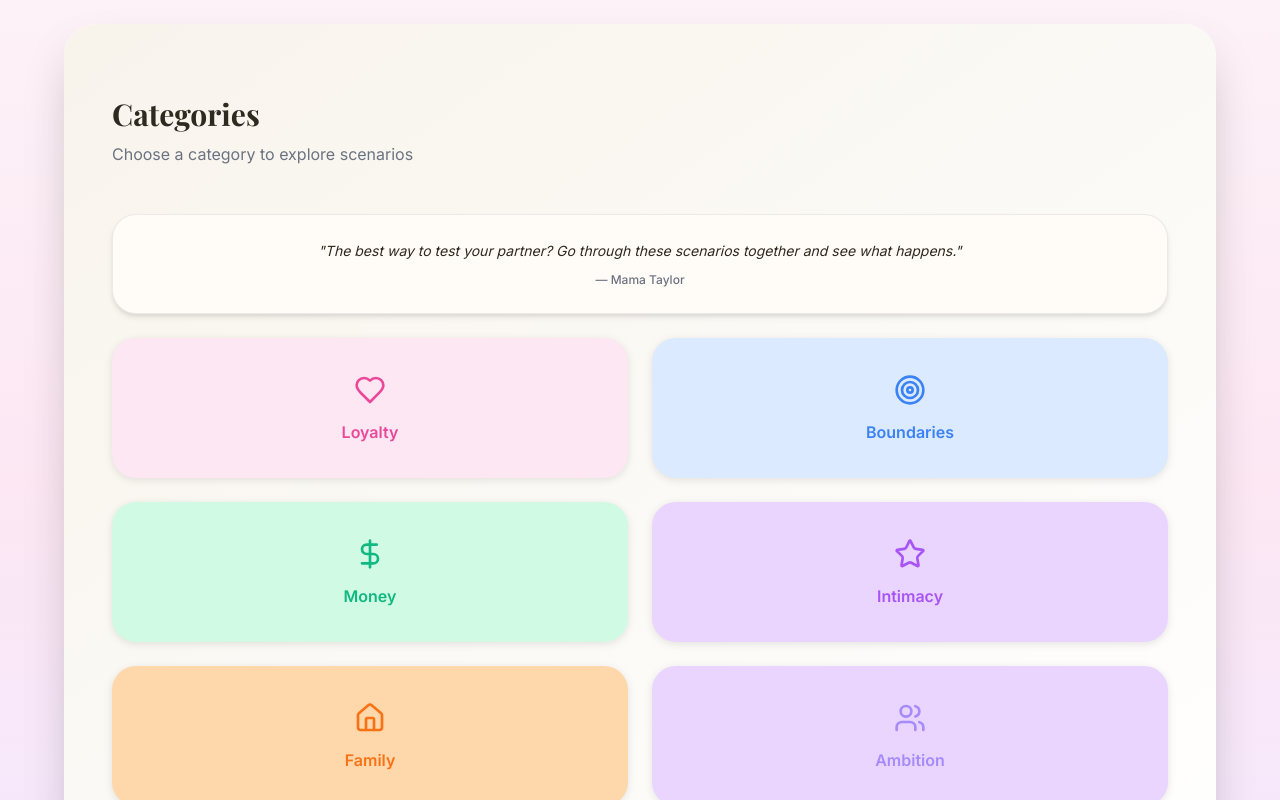
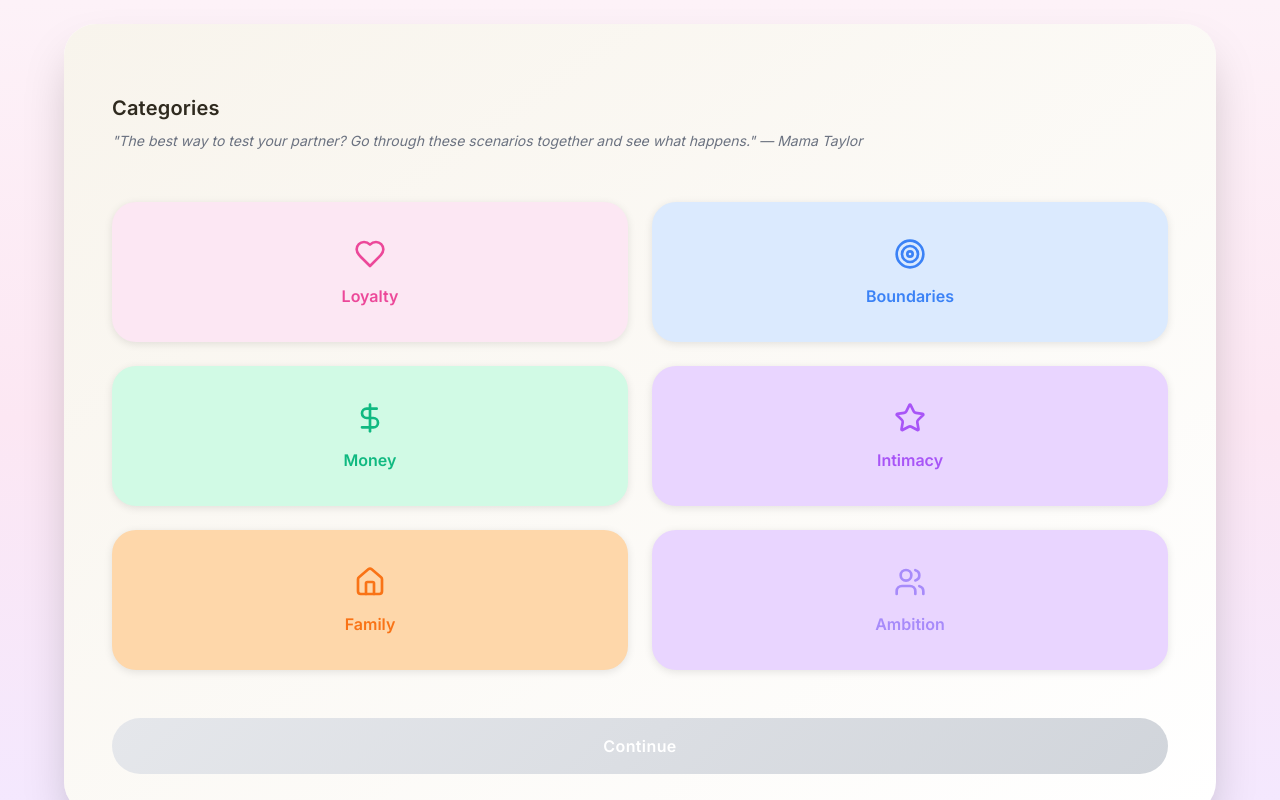
Before and after one commit to husain-smh/beforewedate, a Next.js app: page / in a window 1280 px wide. Built offline with nearby package versions, Linux system fonts and the light colour scheme.

Commit message:
scenarios changed and categories screen UI changed

```diff
--- a/src/app/api/scenarios/route.ts
+++ b/src/app/api/scenarios/route.ts
@@ -26,9 +26,9 @@ export async function GET(request: NextRequest) {
 
     // Only fetch scenarios, skip countDocuments for better performance
     const scenarios = await scenariosCollection
-      .find(query)
-      .sort({ createdAt: -1 })
-      .skip(skip)
+        .find(query)
+        .sort({ createdAt: -1 })
+        .skip(skip)
       .limit(limit + 1) // Fetch one extra to check if there are more
       .toArray();
 
--- a/src/components/CategoriesScreen.tsx
+++ b/src/components/CategoriesScreen.tsx
@@ -122,75 +122,31 @@ export function CategoriesScreen({ onContinue, initialSelected = [], onBack }: C
         >
           <h1
             style={{
-              fontSize: 'var(--font-size-3xl, 1.875rem)',
-              fontWeight: 'var(--font-weight-bold, 700)',
+              fontSize: 'var(--font-size-xl, 1.25rem)',
+              fontWeight: 'var(--font-weight-semibold, 600)',
               color: 'var(--color-text-display, #2F2A1F)',
               lineHeight: 'var(--line-height-tight, 1.25)',
               margin: '0 0 0.5rem 0',
               padding: 0,
-              fontFamily: 'var(--font-family-display, "Playfair Display", serif)'
+              letterSpacing: '0.01em'
             }}
           >
             Categories
           </h1>
           <p
             style={{
-              fontSize: 'var(--font-size-base, 1rem)',
+              fontSize: 'var(--font-size-sm, 0.9rem)',
               color: 'var(--color-text-secondary, #6B7280)',
-              lineHeight: 'var(--line-height-normal, 1.5)',
+              lineHeight: 'var(--line-height-relaxed, 1.6)',
               margin: '0 0 1.5rem 0',
-              padding: 0
+              padding: 0,
+              fontStyle: 'italic'
             }}
           >
-            Choose a category to explore scenarios
+            "The best way to test your partner? Go through these scenarios together and see what happens." — Mama Taylor
           </p>
         </motion.div>
       </div>
-
-      {/* Funny Quote Section */}
-      <motion.div
-        initial={{ opacity: 0, y: 10 }}
-        animate={{ opacity: 1, y: 0 }}
-        transition={{ duration: 0.5, delay: 0.2 }}
-        className="relative z-10 mb-6"
-      >
-        <div
-          style={{
-            backgroundColor: 'var(--color-surface-ivory)',
-            borderRadius: 'var(--radius-xl)',
-            padding: 'var(--spacing-lg)',
-            boxShadow: 'var(--shadow-md)',
-            border: '1px solid var(--color-border-soft)'
-          }}
-        >
-          <p
-            style={{
-              fontSize: 'var(--font-size-sm, 0.875rem)',
-              color: 'var(--color-text-display, #2F2A1F)',
-              lineHeight: 'var(--line-height-relaxed, 1.6)',
-              margin: '0 0 0.5rem 0',
-              padding: 0,
-              fontStyle: 'italic',
-              textAlign: 'center'
-            }}
-          >
-            "The best way to test your partner? Go through these scenarios together and see what happens."
-          </p>
-          <p
-            style={{
-              fontSize: 'var(--font-size-xs, 0.75rem)',
-              color: 'var(--color-text-secondary, #6B7280)',
-              lineHeight: 'var(--line-height-normal, 1.5)',
-              margin: 0,
-              padding: 0,
-              textAlign: 'center',
-              fontWeight: 'var(--font-weight-medium, 500)'
-            }}
-          >
-            — Mama Taylor
-          </p>
-        </div>
-      </motion.div>
 
       <div className="grid grid-cols-2 gap-4 md:gap-6 relative z-10 mb-6">
         {categories.map((category, index) => (
@@ -227,11 +183,11 @@ export function CategoriesScreen({ onContinue, initialSelected = [], onBack }: C
               style={{
                 display: 'flex',
                 alignItems: 'center',
-                justifyContent: 'center',
+                  justifyContent: 'center',
                 color: category.textColor
-              }}
-            >
-              {category.icon}
+                }}
+              >
+                {category.icon}
             </div>
 
             {/* Category Name */}
--- a/src/components/VoiceInput.tsx
+++ b/src/components/VoiceInput.tsx
@@ -104,7 +104,7 @@ export function VoiceInput({ onTranscription, disabled = false }: VoiceInputProp
       stopRecording()
     } else {
       // If not recording, start it
-      startRecording()
+    startRecording()
     }
   }
 
@@ -203,7 +203,7 @@ export function VoiceInput({ onTranscription, disabled = false }: VoiceInputProp
         {isProcessing ? (
           <Loader2 className="w-7 h-7 animate-spin" />
         ) : (
-          <Mic className="w-7 h-7" />
+        <Mic className="w-7 h-7" />
         )}
       </motion.button>
 
```
Also changed, not shown: data/scenarios.json (+48 -24 lines).
